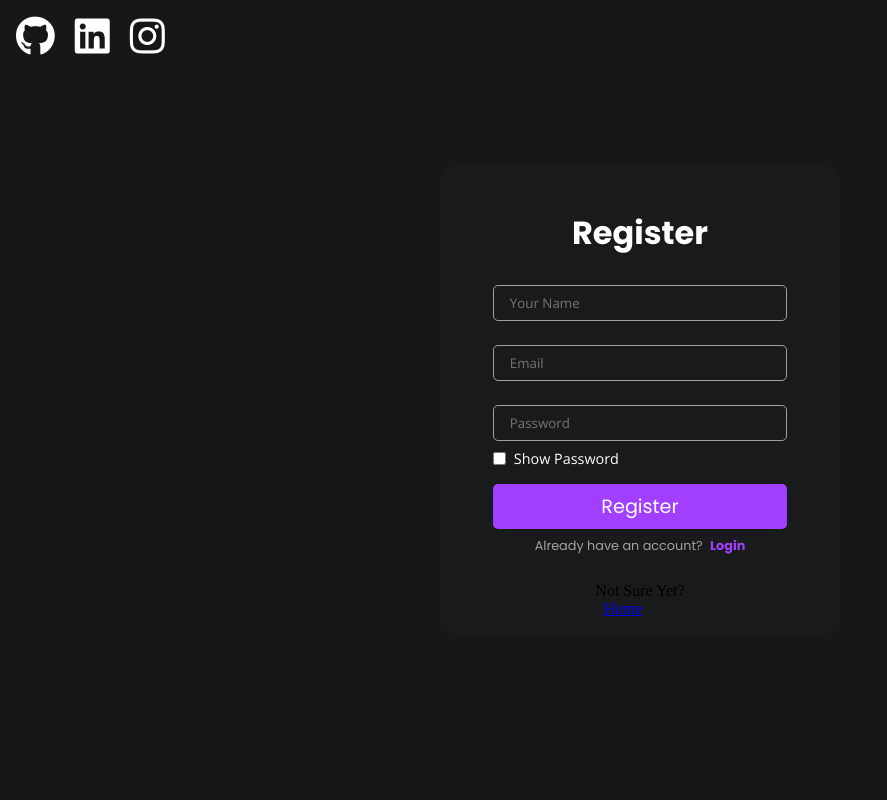
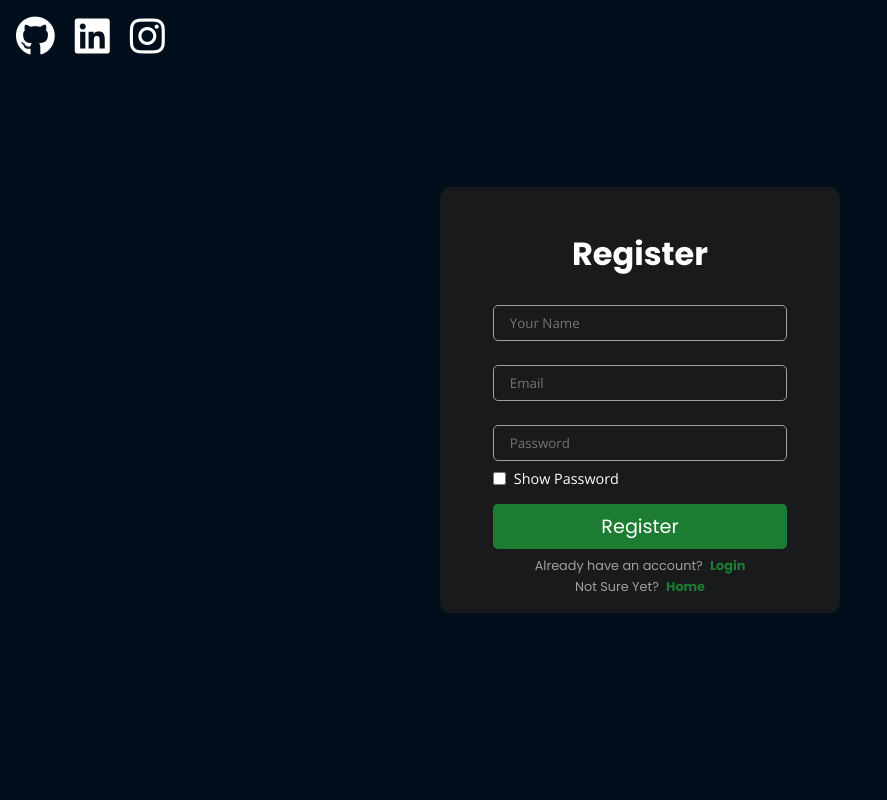
Before and after one commit to pragnesh-singh-rajput/my-portfolio, a PHP site: page /register.html in a window 1280 px wide. Shown: the whole page, without its empty margins (0-887 px from the left). Run offline with PHP 8.4, Linux system fonts and the light colour scheme.

Commit message:
Add files via upload

```diff
--- a/src/global.js
+++ b/src/global.js
@@ -64,4 +64,6 @@ inputPassword.addEventListener('invalid', function (event) {
     ? null
     : (error.innerText = 'Invalid Email/Password'),
     error.classList.add('show')
+
+
 })
--- a/src/style.css
+++ b/src/style.css
@@ -11,18 +11,18 @@
   --border-color: #353535;
   --red: #ff3d3d;
   --input-background: #fff;
-  --base-color: #a23eff;
+  --base-color: #1c7d32;
   --shadow: 0, 0, 0;
 }
 
 :root {
   --title: #fff;
-  --background-color: #171717;
+  --background-color: #010e1b;
   --login-background: #181a1b;
   --border-color: #a0a0a0;
   --red: #ff3d3d;
   --input-background: #181a1b;
-  --base-color: #a23eff;
+  --base-color: #1c7d32;
   --shadow: 255, 255, 255;
 }
 
@@ -228,7 +228,7 @@ input#password {
 
 .register {
   display: flex;
-  margin-bottom: 1.7rem;
+  margin-bottom: 3px;
 }
 
 .register a {
@@ -256,3 +256,30 @@ input#password {
 .skills-img{
   width: 5px;
 }
+
+.home-button{
+  display: flex;
+  margin-bottom: 0.1rem;
+}
+
+.home-button a {
+  font-family: 'Poppins', sans-serif;
+  font-weight: 700;
+  font-size: 0.8rem;
+  color: var(--base-color);
+  text-decoration: none;
+  transition: color 0.3s;
+}
+
+.home-button a:hover {
+  text-decoration: underline;
+}
+
+.home-button p {
+  font-family: 'Poppins', sans-serif;
+  font-weight: 400;
+  font-size: 0.8rem;
+  color: var(--border-color);
+  margin-right: 0.2rem;
+  transition: color 0.3s;
+}
```
